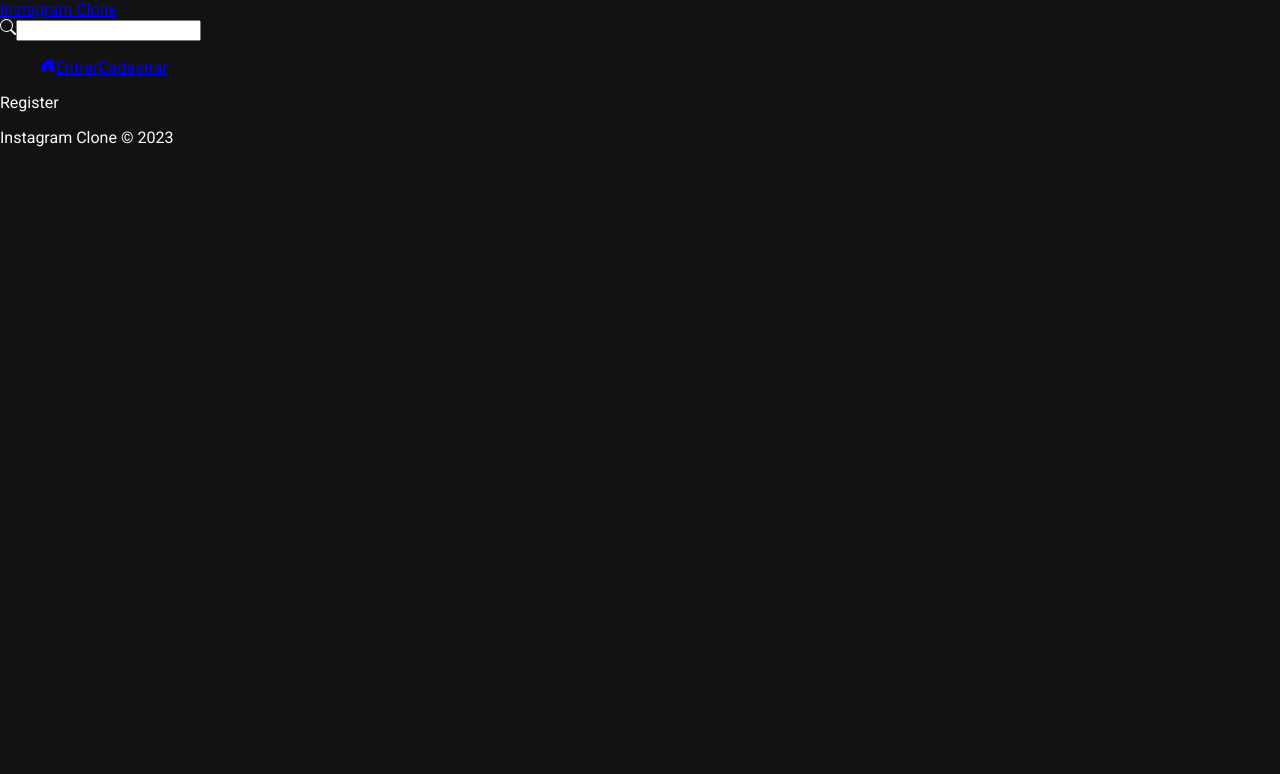
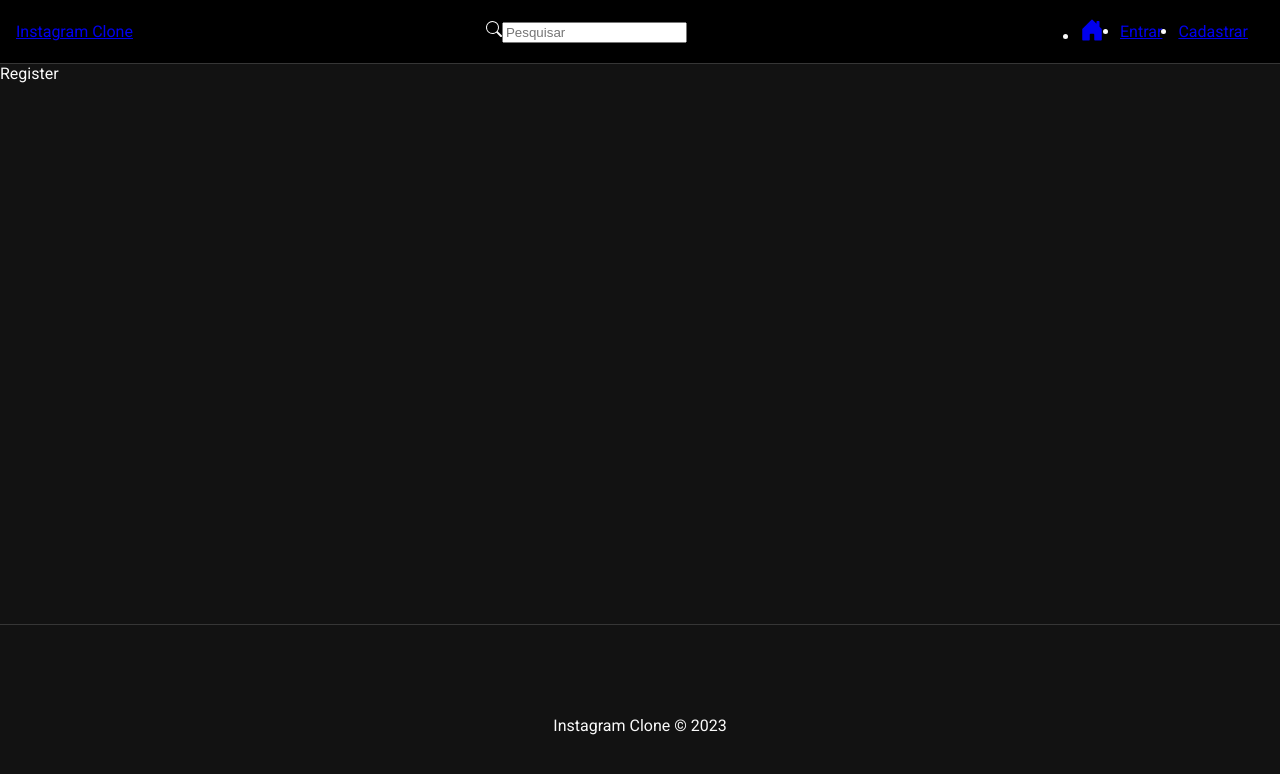
Before and after one commit to Filipe-Bacof/insta-web, a React (Vite) app: page /register in a window 1280 px wide. Shown: the top 774 px of the page. Built offline with nearby package versions, Linux system fonts and the light colour scheme.

Commit message:
css navbar e footer

```diff
--- a/src/App.css
+++ b/src/App.css
@@ -0,0 +1,3 @@
+.container {
+    min-height: 70vh;
+}
--- a/src/App.jsx
+++ b/src/App.jsx
@@ -18,11 +18,13 @@
       <div className="App">
         <BrowserRouter>
           <Navbar />
-          <Routes>
-            <Route path="/" element={<Home />} />
-            <Route path="/login" element={<Login />} />
-            <Route path="/register" element={<Register />} />
-          </Routes>
+          <div className="container">
+            <Routes>
+              <Route path="/" element={<Home />} />
+              <Route path="/login" element={<Login />} />
+              <Route path="/register" element={<Register />} />
+            </Routes>
+          </div>
           <Footer />
         </BrowserRouter>
       </div>
--- a/src/components/Footer.css
+++ b/src/components/Footer.css
@@ -0,0 +1,8 @@
+#footer {
+    background-color: #121212;
+    height: 200px;
+    display: flex;
+    justify-content: center;
+    align-items: center;
+    border-top: 1px solid #363636;
+}
--- a/src/components/Navbar.css
+++ b/src/components/Navbar.css
@@ -0,0 +1,44 @@
+#nav {
+    display: flex;
+    justify-content: space-between;
+    align-items: center;
+    background-color: #000;
+    border-bottom: 1px solid #363636;
+    padding: 0.1em 1em;
+}
+
+#search-form {
+    position: relative;
+    width: 20%;
+}
+
+#search-form svg {
+    position: absolute;
+    top: 10px;
+    left: 9px;
+}
+
+#search-form input {
+    padding-left: 2.5em;
+    border: none;
+    border-radius: 5px;
+    width: 100%;
+    margin: 0;
+}
+
+#nav-links {
+    display: flex;
+    align-items: center;
+}
+
+#nav-links li {
+    margin-right: 1em;
+}
+
+#nav-links span {
+    cursor: pointer;
+}
+
+#nav-links svg {
+    font-size: 1.5em;
+}
--- a/src/components/Navbar.jsx
+++ b/src/components/Navbar.jsx
@@ -15,18 +15,24 @@
       <Link to="/">Instagram Clone</Link>
       <form>
         <BsSearch />
-        <input type="text" />
+        <input type="text" placeholder="Pesquisar" />
       </form>
       <ul id="nav-links">
+        <li>
           <NavLink to="/">
             <BsHouseDoorFill />
           </NavLink>
+        </li>
+        <li>
           <NavLink to="/login">
             Entrar
           </NavLink>
+        </li>
+        <li>
           <NavLink to="/register">
             Cadastrar
           </NavLink>
+        </li>
       </ul>
     </nav>
   )
```
Lines whose indentation alone changed are shown as unchanged.
